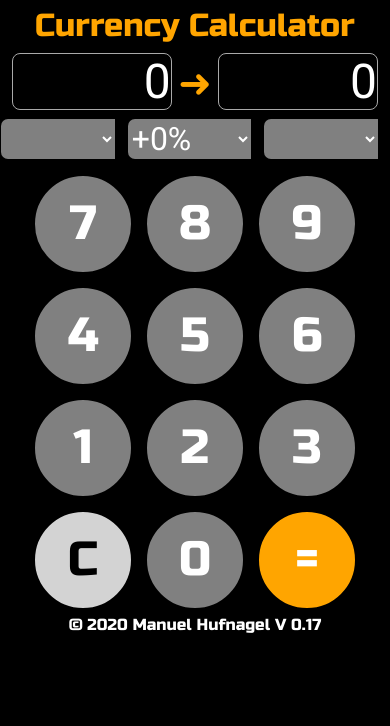
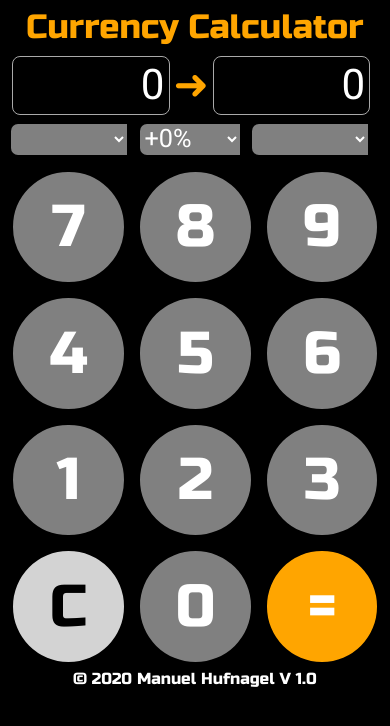
Before and after one commit to boandlgrama/currency-calculator, a plain HTML site: page index.html in a window 390 px wide. Drawn offline with Linux system fonts and the light colour scheme; no server answers.

Commit message:
Make design responsive with vh

```diff
--- a/index.html
+++ b/index.html
@@ -73,7 +73,7 @@
       <div class="grid-item"><button id="0">0</button></div>
       <div class="grid-item"><button id="eq">=</button></div>
     </div>
-    <footer>© 2020 Manuel Hufnagel V 0.17</footer>
+    <footer>© 2020 Manuel Hufnagel V 1.0</footer>
     <script type="module" src="scripts/CalculatorController.js"></script>
   </body>
 </html>
--- a/styles/calculator.css
+++ b/styles/calculator.css
@@ -11,7 +11,6 @@ body {
   width: 100vw;
   max-width: 30rem;
   height: 100vh;
-  max-height: 70rem;
   margin: auto auto 0 auto;
   font-family: RussoOne, sans-serif;
   overflow: auto;
@@ -30,14 +29,37 @@ button {
 
 #display {
   display: grid;
-  width: 100%;
+  /* width: 92vw; */
+  margin: 0 5vw 0 3vw;
   grid-template-columns: 44% 12% 44%;
   /* align-content: end; */
 }
+#input,
+#output {
+  font-size: 5vh;
+  font-family: RobotoReg;
+  border: 0.1rem solid darkgray;
+  border-radius: 0.5rem;
+  -moz-box-sizing: border-box;
+  -webkit-box-sizing: border-box;
+  box-sizing: border-box;
+  width: 100%;
+  text-align: right;
+  padding: 0.5vh 0.5vh 0.5vh 0;
+}
+#arrow {
+  font-size: 5vh;
+  text-align: center;
+  /* padding-top: 1.5vh; */
+  margin: auto;
+  color: orange;
+  font-family: RobotoReg;
+}
 #selector-box {
   display: grid;
-  grid-template-columns: auto 35% auto;
-  margin-top: 0.5rem;
+  width: 95vw;
+  margin: 0.5rem auto 0 auto;
+  grid-template-columns: auto 30% auto;
 }
 .select-box {
   height: fit-content;
@@ -53,7 +75,7 @@ button {
   width: 90%;
   margin-left: auto;
   border: 0;
-  font-size: 2rem;
+  font-size: 3vh;
   font-family: RobotoReg;
   background: gray;
   color: white;
@@ -64,50 +86,18 @@ option {
   text-align: left;
   width: fit-content;
 }
-#input,
-#output {
-  font-size: 3rem;
-  font-family: RobotoReg;
-  border: 0.1rem solid darkgray;
-  border-radius: 0.5rem;
-  -moz-box-sizing: border-box;
-  -webkit-box-sizing: border-box;
-  box-sizing: border-box;
-  width: 93%;
-  margin-left: auto;
-  /* font-family: calcFont; */
-  text-align: right;
-  /* margin: 0 0.2rem 0 0; */
-  /* padding: 0.5rem 0.5rem 0 0; */
-  /* height: 100%; */
-  /* width: 100%; */
-}
-#output{
-  margin: 0 auto 0 0;
-}
-#arrow {
-  font-size: 2.5rem;
-  text-align: center;
-  /* padding: 1rem 0 0 0.5rem; */
-  padding-top: 0.5rem;
-  color: orange;
-  font-family: RobotoReg;
-}
 .button-container {
-  /* width: fit-content; */
   display: grid;
-  /* max-height: 80%; */
-  /* width: calc(0.75 * height); */
+  max-height: 80%;
+  height: 60vh;
+  width: calc(0.75 * 60vh);
   margin: 0.5rem auto 0 auto;
-  width: fit-content;
-  /* grid-template-columns: auto auto auto; */
-  /* grid-template-rows: auto auto auto auto; */
-  grid-template-columns: repeat(3, 7rem);
-  grid-template-rows: repeat(4, 7rem);
+  grid-template-columns: auto auto auto;
+  grid-template-rows: auto auto auto auto;
 }
 
 .grid-item button {
-  font-size: 3rem;
+  font-size: 7vh;
   padding: 0;
   margin: 0;
   width: 100%;
@@ -127,19 +117,11 @@ button#C {
 }
 
 header {
-  font-size: 2rem;
-  padding: 0.5rem;
+  font-size: 4vh;
+  padding: 1vh 0 1vh 0;
   text-align: center;
   color: orange;
 }
-/* #feeSelBox { */
-/* width: fit-content; */
-/* margin: 0 auto; */
-/* font-size: 2rem; */
-/* color: white; */
-/* background: black; */
-/* border-color: black; */
-/* } */
 footer {
   text-align: center;
 }
```
Also changed, not shown: 1 other file.
